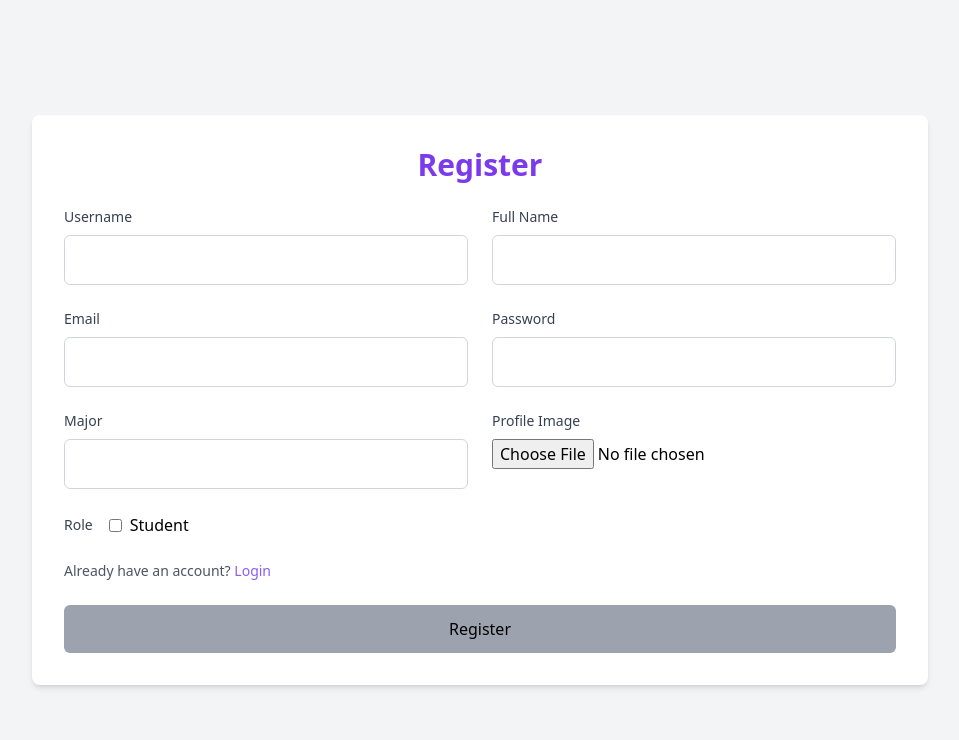
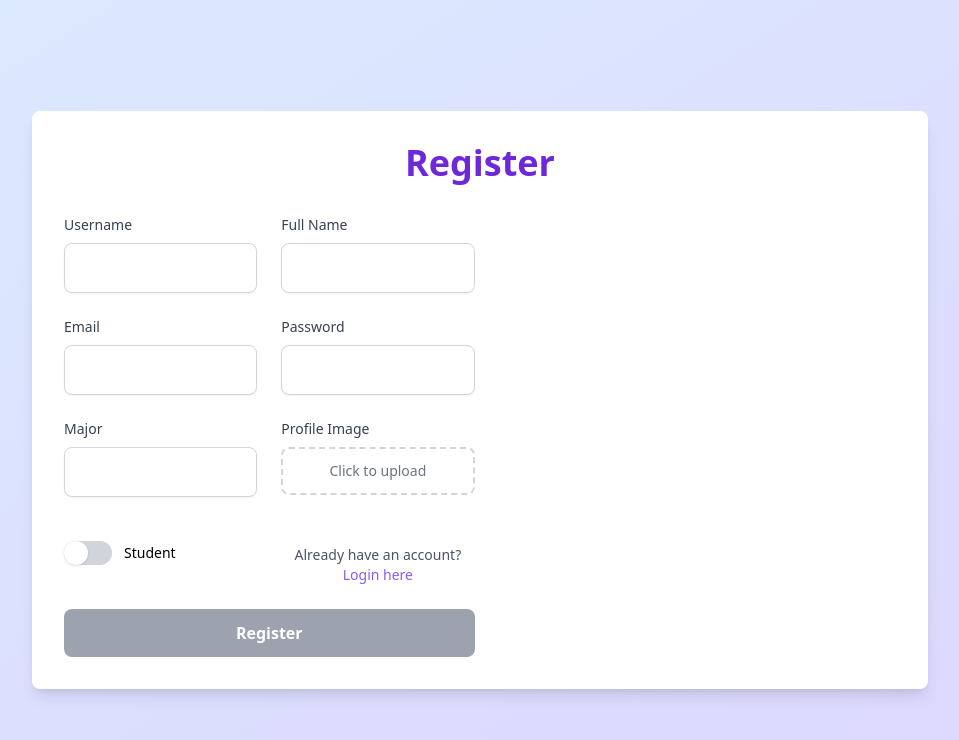
Before and after one commit to nurlan1717/react-classroom-project, a React (Vite) app: page / in a window 1280 px wide. Shown: the top 740 px of the page, without its empty margins (160-1119 px from the left). Built offline with nearby package versions, Linux system fonts and the light colour scheme; no server answers.

Commit message:
login register ui updated

```diff
--- a/src/pages/Login.jsx
+++ b/src/pages/Login.jsx
@@ -77,87 +77,91 @@ const Login = () => {
         <meta name="viewport" content="width=device-width, initial-scale=1" />
         <link rel="icon" href="src/assets/image/user-login.png" />
       </Helmet>
-      <div className="flex items-center justify-center min-h-screen bg-gray-100">
-        <div className="w-full max-w-md p-6 bg-white rounded-lg shadow-lg">
-          <h2 className="text-2xl font-bold text-center text-gray-800 mb-6">
+      <div className="flex justify-center items-center min-h-screen bg-gradient-to-br from-blue-100 to-violet-200">
+        <div className="w-full max-w-4xl bg-white p-8 rounded-lg shadow-lg">
+          <h2 className="text-4xl font-bold mb-8 text-center text-violet-700">
             Login
           </h2>
-          <form onSubmit={formik.handleSubmit}>
-            <div className="mb-4">
+          <div className="flex gap-10">
+            <form
+              onSubmit={formik.handleSubmit}
+              className="grid grid-cols-1 sm:grid-cols-2 w-1/2 h-6 gap-8 mt-12"
+            >
+              <div className="col-span-full">
                 <label
+                  className="block text-sm font-medium text-gray-700 mb-1"
                   htmlFor="email"
-                className="block text-sm font-semibold text-gray-700 mb-2"
                 >
                   Email
                 </label>
                 <input
+                  type="email"
                   id="email"
                   name="email"
-                type="email"
-                className={`w-full px-4 py-2 border ${
-                  formik.touched.email && formik.errors.email
-                    ? "border-red-500"
-                    : "border-gray-300"
-                } rounded-md focus:outline-none focus:ring-2 focus:ring-blue-500 focus:border-transparent`}
-                placeholder="Enter your email"
-                value={formik.values.email}
-                onChange={formik.handleChange}
-                onBlur={formik.handleBlur}
+                  className="w-full p-3 border border-gray-300 rounded-lg shadow-sm focus:ring-2 focus:ring-violet-500 focus:outline-none"
+                  {...formik.getFieldProps("email")}
                 />
                 {formik.touched.email && formik.errors.email && (
-                <p className="text-red-500 text-sm mt-1">
-                  {formik.errors.email}
-                </p>
+                  <div className="text-sm text-red-500">{formik.errors.email}</div>
                 )}
               </div>
 
-            <div className="mb-6">
+              <div className="col-span-full">
                 <label
+                  className="block text-sm font-medium text-gray-700 mb-1"
                   htmlFor="password"
-                className="block text-sm font-semibold text-gray-700 mb-2"
                 >
                   Password
                 </label>
                 <input
+                  type="password"
                   id="password"
                   name="password"
-                type="password"
-                className={`w-full px-4 py-2 border ${
-                  formik.touched.password && formik.errors.password
-                    ? "border-red-500"
-                    : "border-gray-300"
-                } rounded-md focus:outline-none focus:ring-2 focus:ring-blue-500 focus:border-transparent`}
-                placeholder="Enter your password"
-                value={formik.values.password}
-                onChange={formik.handleChange}
-                onBlur={formik.handleBlur}
+                  className="w-full p-3 border border-gray-300 rounded-lg shadow-sm focus:ring-2 focus:ring-violet-500 focus:outline-none"
+                  {...formik.getFieldProps("password")}
                 />
                 {formik.touched.password && formik.errors.password && (
-                <p className="text-red-500 text-sm mt-1">
-                  {formik.errors.password}
-                </p>
+                  <div className="text-sm text-red-500">{formik.errors.password}</div>
                 )}
               </div>
 
+              <div className="col-span-full">
                 <button
                   type="submit"
-              className="w-full py-2 px-4 bg-violet-500 text-white font-semibold rounded-md hover:bg-blue-700 focus:outline-none focus:ring-2 focus:ring-blue-500 focus:ring-opacity-50"
+                  className={`w-full py-3 px-4 rounded-lg text-white font-semibold transition ${formik.isSubmitting || !formik.dirty || Object.keys(formik.errors).length > 0
+                    ? "bg-gray-400 cursor-not-allowed"
+                    : "bg-violet-500 hover:bg-violet-600"
+                    }`}
+                  disabled={
+                    formik.isSubmitting ||
+                    !formik.dirty ||
+                    Object.keys(formik.errors).length > 0
+                  }
                 >
                   Log in
                 </button>
+              </div>
             </form>
 
-          <div className="mt-4 text-center">
+
+            <div>
+              <img src="src/assets/svg/Login.gif" alt="Login Illustration" />
+            </div>
+          </div>
+
+          <div className="text-center mt-6">
             <p className="text-sm text-gray-600">
               Don't have an account?{" "}
-              <Link to="/" className="text-violet-500 hover:underline">
-                Sign up
+              <Link to="/" className="text-violet-500 hover:text-violet-700 font-medium">
+                Sign up here
               </Link>
             </p>
           </div>
+
+          <ToastContainer position="top-right" autoClose={3000} />
         </div>
-        <ToastContainer />
       </div>
+
     </>
   );
 };
--- a/src/pages/Register.jsx
+++ b/src/pages/Register.jsx
@@ -69,9 +69,9 @@ const RegistrationForm = () => {
     }
   };
 
-  const handleRoleChange = () => {
-    setIsTeacher(!isTeacher);
-    formik.setFieldValue("role", !isTeacher ? "teacher" : "student");
+  const handleRoleChange = (newValue) => {
+    setIsTeacher(newValue);
+    formik.setFieldValue("role", newValue ? "teacher" : "student");
   };
 
   useEffect(() => {
@@ -93,11 +93,14 @@ const RegistrationForm = () => {
         <meta name="viewport" content="width=device-width, initial-scale=1" />
         <link rel="icon" href="src/assets/image/user-login.png" />
       </Helmet>
-      <div className="flex justify-center items-center min-h-screen bg-gray-100">
-        <div className="w-full max-w-4xl bg-white p-8 rounded-lg shadow-md">
-          <h2 className="text-3xl font-bold mb-6 text-center text-violet-600">
+      <div>
+        <div>
+          <div className="flex justify-center items-center min-h-screen bg-gradient-to-br from-blue-100 to-violet-200">
+            <div className="w-full max-w-4xl bg-white p-8 rounded-lg shadow-lg">
+              <h2 className="text-4xl font-bold mb-8 text-center text-violet-700">
                 Register
               </h2>
+              <div className="flex gap-10">
                 <form
                   onSubmit={formik.handleSubmit}
                   className="grid grid-cols-1 sm:grid-cols-2 gap-6"
@@ -113,13 +116,11 @@ const RegistrationForm = () => {
                       type="text"
                       id="username"
                       name="username"
-                className="w-full p-3 border border-gray-300 rounded-md"
+                      className="w-full p-3 border border-gray-300 rounded-lg shadow-sm focus:ring-2 focus:ring-violet-500 focus:outline-none"
                       {...formik.getFieldProps("username")}
                     />
                     {formik.touched.username && formik.errors.username && (
-                <div className="text-sm text-red-500">
-                  {formik.errors.username}
-                </div>
+                      <div className="text-sm text-red-500">{formik.errors.username}</div>
                     )}
                   </div>
 
@@ -134,13 +135,11 @@ const RegistrationForm = () => {
                       type="text"
                       id="fullName"
                       name="fullName"
-                className="w-full p-3 border border-gray-300 rounded-md"
+                      className="w-full p-3 border border-gray-300 rounded-lg shadow-sm focus:ring-2 focus:ring-violet-500 focus:outline-none"
                       {...formik.getFieldProps("fullName")}
                     />
                     {formik.touched.fullName && formik.errors.fullName && (
-                <div className="text-sm text-red-500">
-                  {formik.errors.fullName}
-                </div>
+                      <div className="text-sm text-red-500">{formik.errors.fullName}</div>
                     )}
                   </div>
 
@@ -155,7 +154,7 @@ const RegistrationForm = () => {
                       type="email"
                       id="email"
                       name="email"
-                className="w-full p-3 border border-gray-300 rounded-md"
+                      className="w-full p-3 border border-gray-300 rounded-lg shadow-sm focus:ring-2 focus:ring-violet-500 focus:outline-none"
                       {...formik.getFieldProps("email")}
                     />
                     {formik.touched.email && formik.errors.email && (
@@ -174,13 +173,11 @@ const RegistrationForm = () => {
                       type="password"
                       id="password"
                       name="password"
-                className="w-full p-3 border border-gray-300 rounded-md"
+                      className="w-full p-3 border border-gray-300 rounded-lg shadow-sm focus:ring-2 focus:ring-violet-500 focus:outline-none"
                       {...formik.getFieldProps("password")}
                     />
                     {formik.touched.password && formik.errors.password && (
-                <div className="text-sm text-red-500">
-                  {formik.errors.password}
-                </div>
+                      <div className="text-sm text-red-500">{formik.errors.password}</div>
                     )}
                   </div>
 
@@ -195,7 +192,7 @@ const RegistrationForm = () => {
                       type="text"
                       id="major"
                       name="major"
-                className="w-full p-3 border border-gray-300 rounded-md"
+                      className="w-full p-3 border border-gray-300 rounded-lg shadow-sm focus:ring-2 focus:ring-violet-500 focus:outline-none"
                       {...formik.getFieldProps("major")}
                     />
                     {formik.touched.major && formik.errors.major && (
@@ -210,13 +207,21 @@ const RegistrationForm = () => {
                     >
                       Profile Image
                     </label>
+                    <div className="flex items-center justify-center w-full border-2 border-dashed border-gray-300 rounded-lg p-3 hover:border-violet-500 transition">
                       <input
                         type="file"
                         id="profileImage"
                         name="profileImage"
-                className="w-full"
+                        className="hidden"
                         onChange={handleImageUpload}
                       />
+                      <label
+                        htmlFor="profileImage"
+                        className="text-sm text-gray-500 cursor-pointer"
+                      >
+                        Click to upload
+                      </label>
+                    </div>
                     {formik.touched.profileImage && formik.errors.profileImage && (
                       <div className="text-sm text-red-500">
                         {formik.errors.profileImage}
@@ -224,43 +229,48 @@ const RegistrationForm = () => {
                     )}
                   </div>
 
-            <div className="flex items-center gap-4">
-              <label
-                className="block text-sm font-medium text-gray-700"
-                htmlFor="role"
-              >
-                Role
-              </label>
-              <div className="flex items-center">
+                  <div className="relative flex items-center">
                     <input
                       type="checkbox"
                       id="teacher"
-                  className="mr-2"
+                      name="role"
+                      className="hidden"
                       checked={isTeacher}
-                  onChange={handleRoleChange}
+                      onChange={(e) => handleRoleChange(e.target.checked)}
                     />
-                <span>{isTeacher ? "Teacher" : "Student"}</span>
+                    <div
+                      className={`bg-gray-300 w-12 h-6 rounded-full transition relative cursor-pointer`}
+                      onClick={() => handleRoleChange(!isTeacher)}
+                    >
+                      <div
+                        className={`absolute w-6 h-6 bg-white rounded-full shadow transform transition ${isTeacher ? "translate-x-6" : "translate-x-0"
+                          }`}
+                      ></div>
                     </div>
+                    <span className="ml-3 text-sm">
+                      {isTeacher ? "Teacher" : "Student"}
+                    </span>
                   </div>
 
-            <div className="col-span-full">
+                  <div className="text-center mt-6">
                     <p className="text-sm text-gray-600">
                       Already have an account?{" "}
-                <Link className="text-violet-500 hover:underline" to="/login">
-                  Login
+                      <Link
+                        to="/login"
+                        className="text-violet-500 hover:text-violet-700 font-medium"
+                      >
+                        Login here
                       </Link>
                     </p>
                   </div>
 
-            <div className="col-span-full pointer">
+
+                  <div className="col-span-full">
                     <button
                       type="submit"
-                className={`w-full py-3 px-4 rounded-md transition ${formik.isSubmitting ||
-                    isLoading ||
-                    !formik.dirty ||
-                    Object.keys(formik.errors).length > 0
+                      className={`w-full py-3 px-4 rounded-lg text-white font-semibold transition ${formik.isSubmitting || isLoading || !formik.dirty || Object.keys(formik.errors).length > 0
                         ? "bg-gray-400 cursor-not-allowed"
-                    : "bg-violet-500 text-white hover:bg-violet-600"
+                        : "bg-violet-500 hover:bg-violet-600"
                         }`}
                       disabled={
                         formik.isSubmitting ||
@@ -272,10 +282,20 @@ const RegistrationForm = () => {
                       {isLoading ? "Submitting..." : "Register"}
                     </button>
                   </div>
+
                 </form>
+                <div>
+                  <img src="src/assets/svg/Sign-up.gif" alt="" />
+                </div>
+              </div>
               <ToastContainer position="top-right" autoClose={3000} />
             </div>
-      </div></>
+          </div>
+        </div>
+
+      </div>
+
+    </>
   );
 };
 
```
Also changed, not shown: src/assets/svg/Login.gif (added), src/assets/svg/Sign-up.gif (added). Lines whose indentation alone changed are shown as unchanged.
